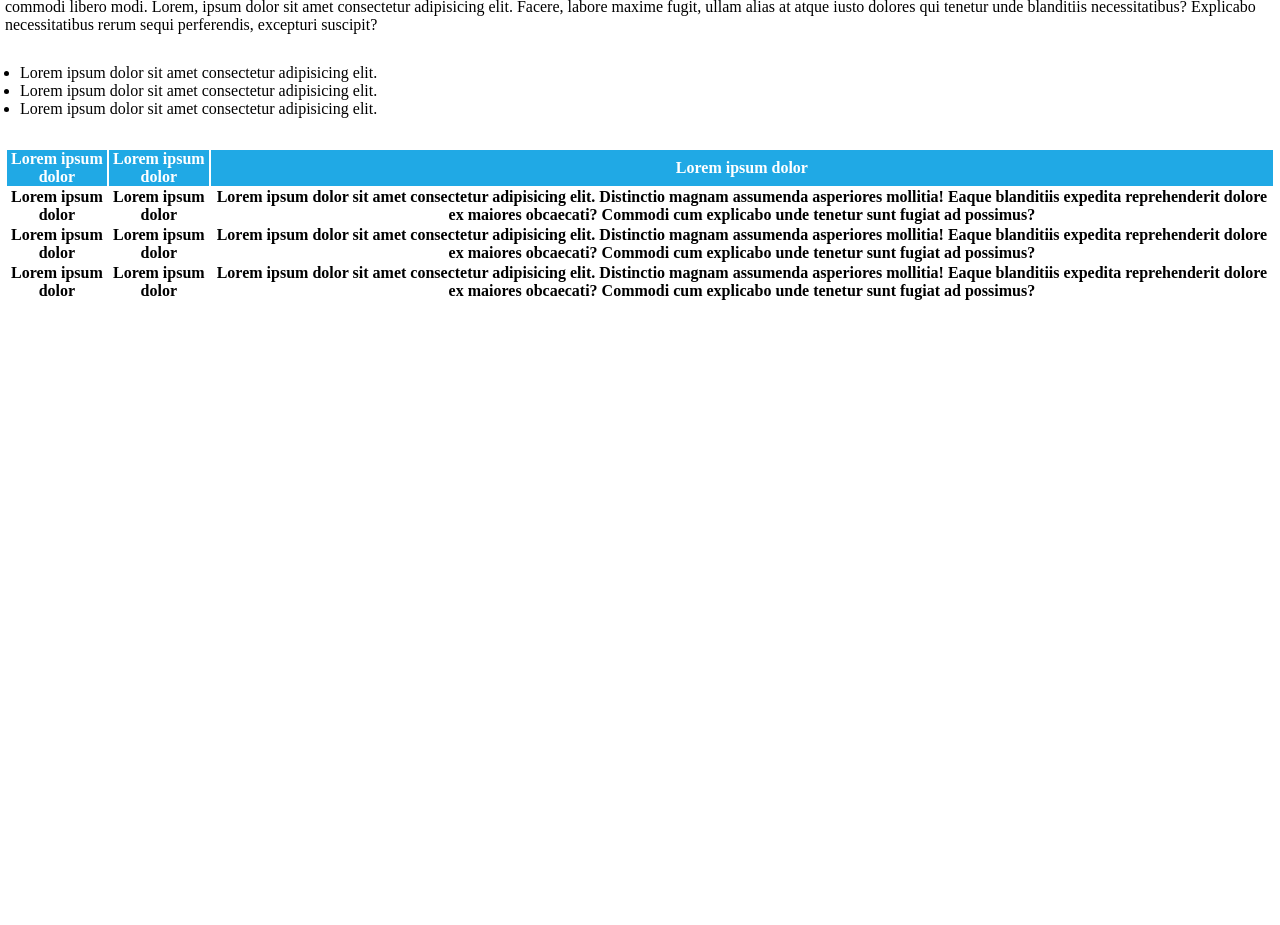
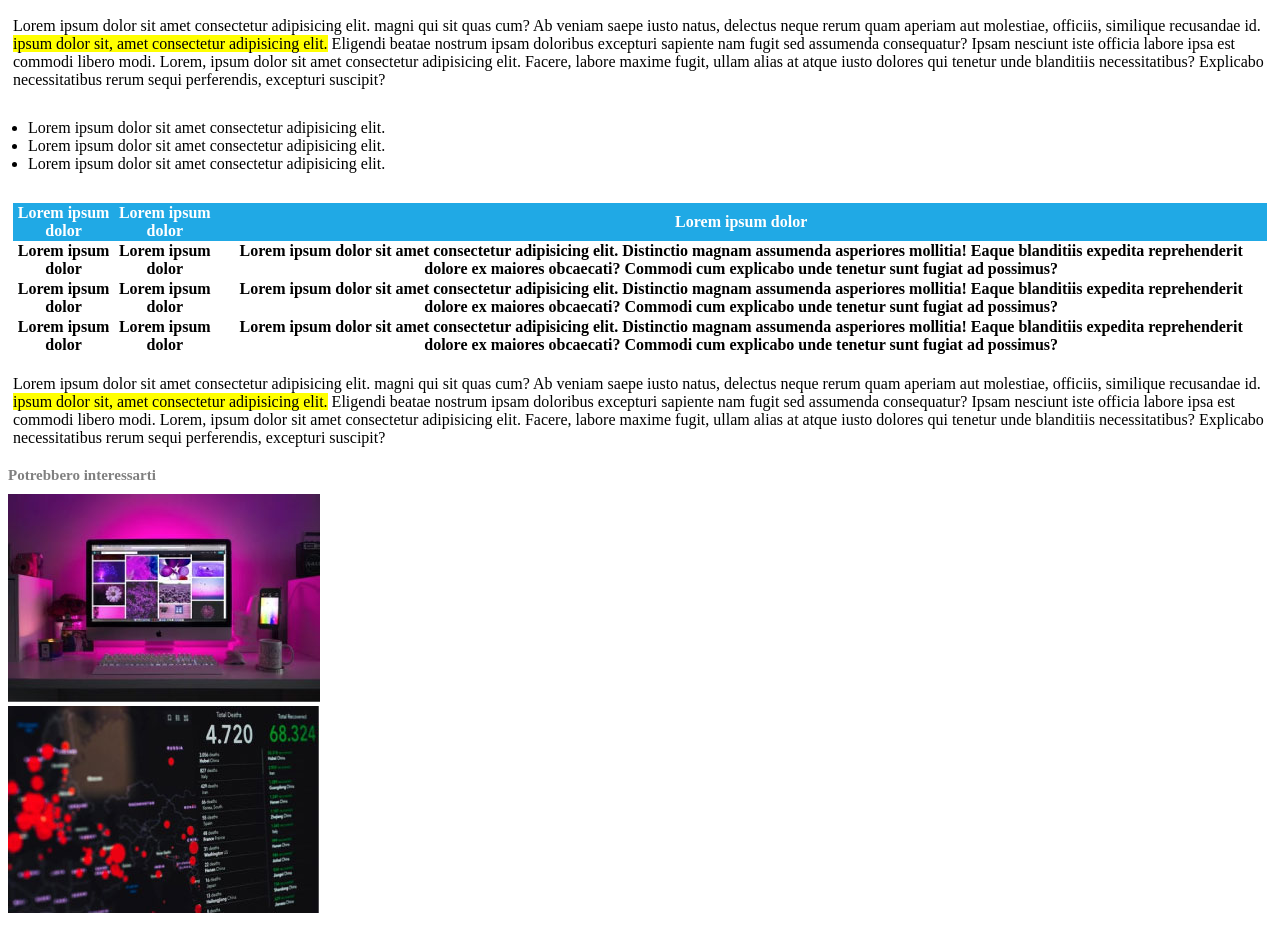
Before and after one commit to MGPasinetti/html-css-booleaner, a plain HTML site: page index.html in a window 1280 px wide. Shown: the part 830-1755 px from the top of the page. Before the commit the page ends 1132 px from the top, so only its background shows below. Drawn offline with Linux system fonts and the light colour scheme.

Commit message:
add footer

```diff
--- a/index.html
+++ b/index.html
@@ -70,11 +70,21 @@
         </table>
 
         <!-- paragrafo + evidenziazione -->
+        <p>Lorem ipsum dolor sit amet consectetur adipisicing elit. magni qui sit quas cum? Ab veniam saepe iusto natus, delectus neque rerum quam aperiam aut molestiae, officiis, similique recusandae id. <mark>ipsum dolor sit, amet consectetur adipisicing elit.</mark>  Eligendi beatae nostrum ipsam doloribus excepturi sapiente nam fugit sed assumenda consequatur? Ipsam nesciunt iste officia labore ipsa est commodi libero modi. Lorem, ipsum dolor sit amet consectetur adipisicing elit. Facere, labore maxime fugit, ullam alias at atque iusto dolores qui tenetur unde blanditiis necessitatibus? Explicabo necessitatibus rerum sequi perferendis, excepturi suscipit?</p>
+
     </main>
 
     <footer>
         <!-- potrebbero interessarti -->
+        <div id="titolo_footer"><strong>Potrebbero interessarti</strong></div>
+
         <!-- 2 foto -->
+        <div>
+            <img src="img/monitor.jpg" alt="monitor">
+        </div>
+        <div>
+            <img src="img/graph.jpg" alt="grafico">
+        </div>
     </footer>
 
 </body>
--- a/styles/style.css
+++ b/styles/style.css
@@ -1,16 +1,7 @@
-* {
-    margin: 0;
-    padding: 0;
-    box-sizing: border-box;
-}
-
-main {
- margin: 0 5px;
-}
-
 header {
     width: 100%;
     height: 180px;
+    margin: 0;
     background-color: #4EA0FF;
     background-image: url(../img/pattern.png);
     background-repeat: repeat;
@@ -27,6 +18,9 @@ header > img {
     bottom: 10px;
 }
 
+main {
+    margin: 0 5px;
+   }
 
 .logo img {
     height: 50%;
@@ -69,9 +63,18 @@ ul {
     padding: 10px;
 }
 
-table
+table {
+    border-collapse: collapse;
+    margin-bottom: 20px;
+}
 
 thead {
     background-color: #20a9e5;
     color: white;
 }
+
+#titolo_footer {
+    color: grey;
+    margin-bottom: 10px;
+    font-size: 15px;
+}
```
